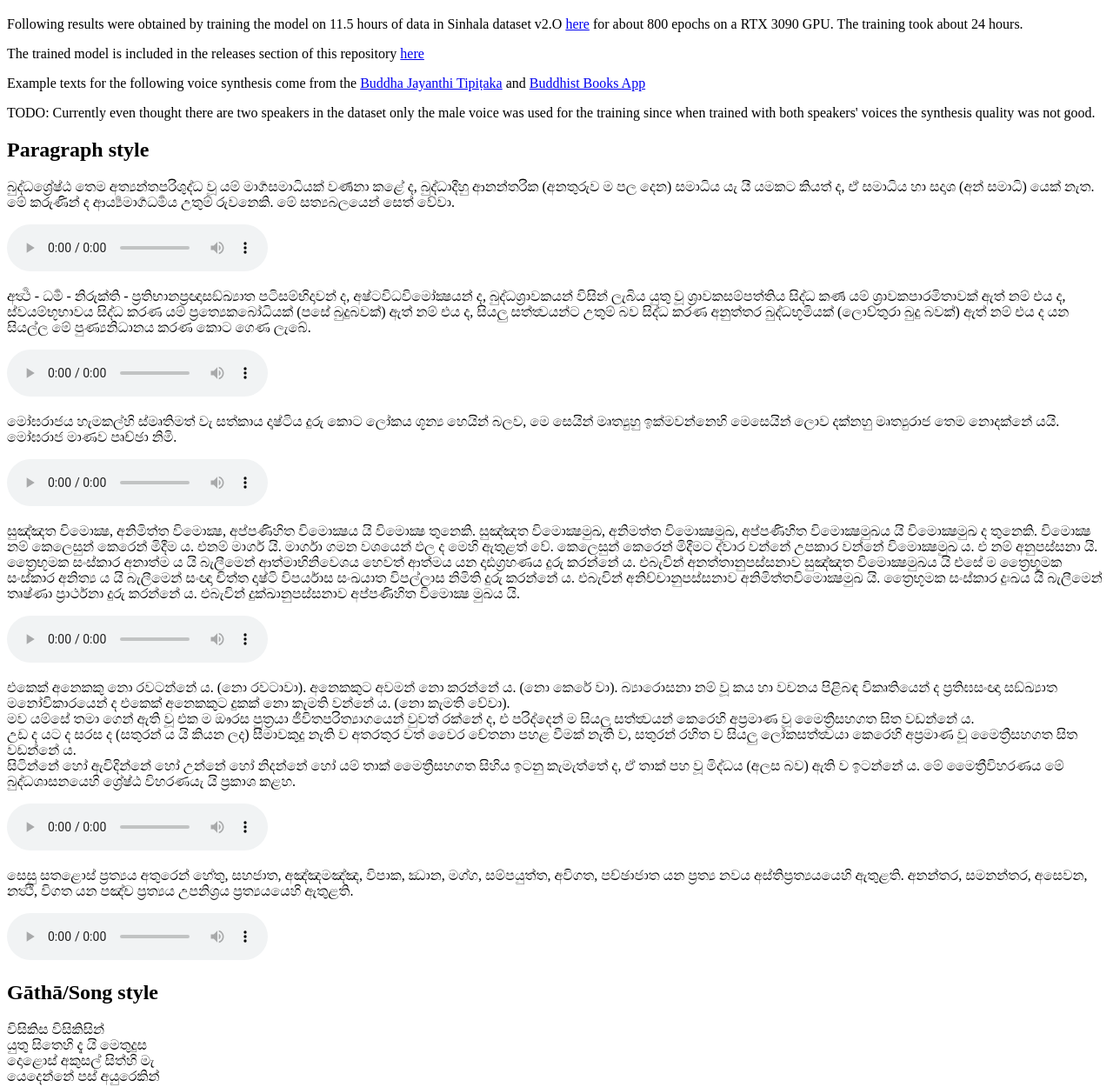
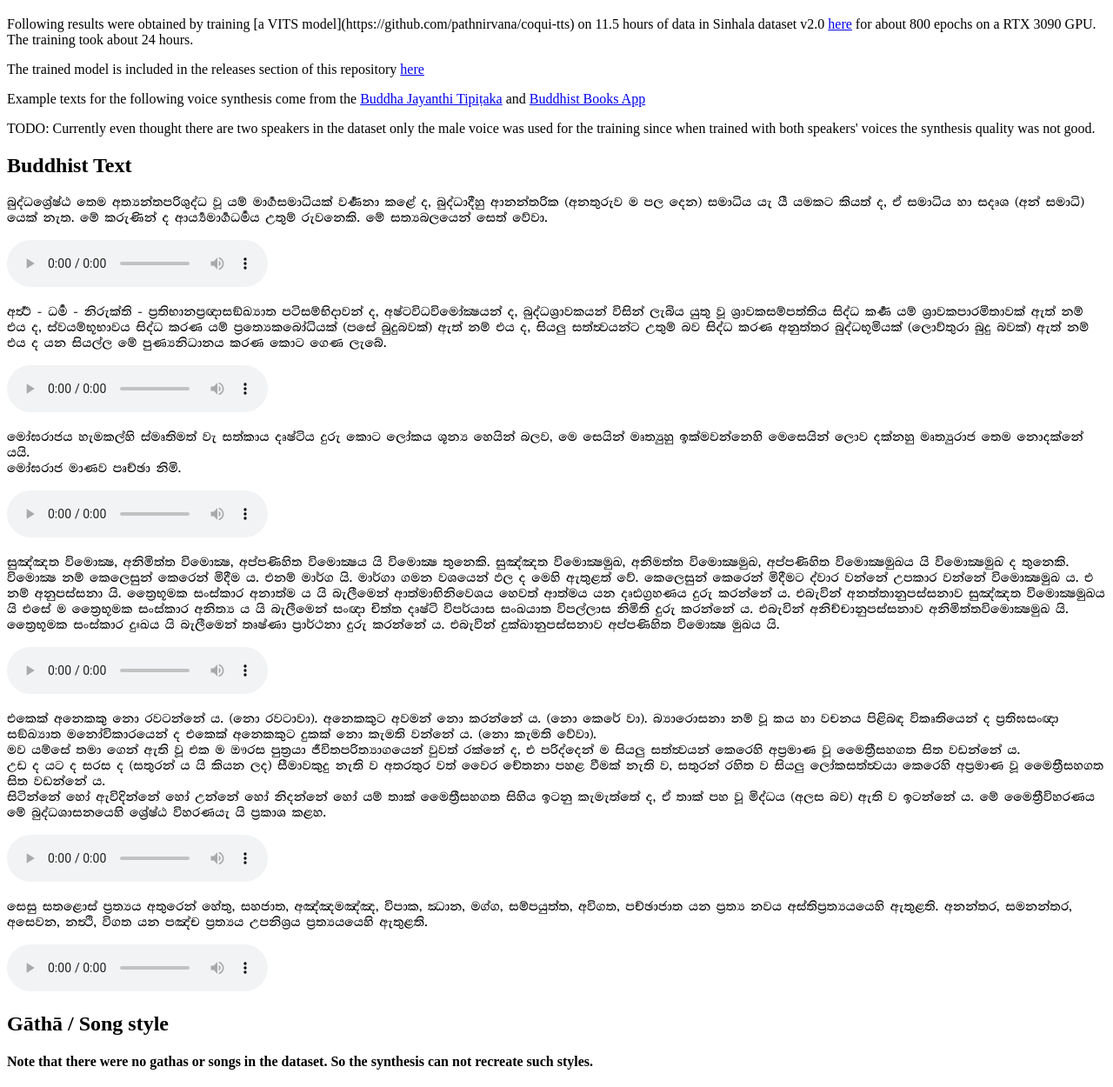
Before and after one commit to pnfo/sinhala-tts-dataset, a website: page docs/index.html in a window 1280 px wide. Shown: the part 61-1311 px from the top of the page at 87% size. Drawn offline with Linux system fonts and the light colour scheme.

Commit message:
adding more docs

```diff
--- a/docs/index.html
+++ b/docs/index.html
@@ -13,6 +13,13 @@
           margin-bottom: 1rem;
         }
       }
+      @font-face {
+        font-family: 'UN-Abhaya';
+        src: url('UN-Abhaya.ttf') format('truetype');
+      }
+      p.sinh {
+        font-family: 'UN-Abhaya', sans-serif;
+      }
     </style>
   </head>
   <body>
@@ -21,53 +28,54 @@
     </header>
     <main>
       <div>
-        <p>Following results were obtained by training the model on 11.5 hours of data in Sinhala dataset v2.O <a href="https://github.com/pnfo/sinhala-tts-dataset/releases">here</a> for about 800 epochs on a RTX 3090 GPU.
+        <p>Following results were obtained by training [a VITS model](https://github.com/pathnirvana/coqui-tts) on 11.5 hours of data in Sinhala dataset v2.0 <a href="https://github.com/pnfo/sinhala-tts-dataset/releases">here</a> for about 800 epochs on a RTX 3090 GPU.
             The training took about 24 hours.</p>
         <p>The trained model is included in the releases section of this repository <a href="https://github.com/pathnirvana/coqui-tts/releases">here</a></p>
         <p>Example texts for the following voice synthesis come from the <a href="https://tipitaka.lk/">Buddha Jayanthi Tipiṭaka</a> and <a href="https://pitaka.lk/books/app-index.html">Buddhist Books App</a></p>
         <p>TODO: Currently even thought there are two speakers in the dataset only the male voice was used for the training since when trained with both speakers' voices the synthesis quality was not good.
       </div>
       <div class="audio-group">
-        <h2>Paragraph style</h2>
-        <p>බුද්ධශ්‍රේෂ්ඨ තෙම අත්‍යන්තපරිශුද්ධ වූ යම් මාර්‍ගසමාධියක් වර්‍ණනා කළේ ද, බුද්ධාදීහු ආනන්තරික (අනතුරුව ම පල දෙන) සමාධිය යැ යී යමකට කියත් ද, ඒ සමාධිය හා සදෘශ (අන් සමාධි) යෙක් නැත. මේ කරුණින් ද ආර්‍ය්‍යමාර්‍ගධර්‍මය උතුම් රුවනෙකි. මේ සත්‍යබලයෙන් සෙත් වේවා.</p>
+        <h2>Buddhist Text</h2>
+        <p class="sinh">බුද්ධශ්‍රේෂ්ඨ තෙම අත්‍යන්තපරිශුද්ධ වූ යම් මාර්‍ගසමාධියක් වර්‍ණනා කළේ ද, බුද්ධාදීහු ආනන්තරික (අනතුරුව ම පල දෙන) සමාධිය යැ යී යමකට කියත් ද, ඒ සමාධිය හා සදෘශ (අන් සමාධි) යෙක් නැත. මේ කරුණින් ද ආර්‍ය්‍යමාර්‍ගධර්‍මය උතුම් රුවනෙකි. මේ සත්‍යබලයෙන් සෙත් වේවා.</p>
         <audio controls>
           <source src="samples/para-1.wav" type="audio/wav">
         </audio>
-        <p>අර්‍ත්‍ථ - ධර්‍ම - නිරුක්ති - ප්‍රතිභානප්‍රඥාසඞ්ඛ්‍යාත පටිසම්භිදාවන් ද, අෂ්ටවිධවිමෝක්‍ෂයන් ද, බුද්ධශ්‍රාවකයන් විසින් ලැබිය යුතු වූ ශ්‍රාවකසම්පත්තිය සිද්ධ කර්‍ණ යම් ශ්‍රාවකපාරමිතාවක් ඇත් නම් එය ද, ස්වයම්භූභාවය සිද්ධ කරණ යම් ප්‍රත්‍යෙකබෝධියක් (පසේ බුදුබවක්) ඇත් නම් එය ද, සියලු සත්ත්‍වයන්ට උතුම් බව සිද්ධ කරණ අනුත්තර බුද්ධභූමියක් (ලොව්තුරා බුදු බවක්) ඇත් නම් එය ද යන සියල්ල මේ පුණ්‍යනිධානය කරණ කොට ගෙණ ලැබේ.</p>
+        <p class="sinh">අර්‍ත්‍ථ - ධර්‍ම - නිරුක්ති - ප්‍රතිභානප්‍රඥාසඞ්ඛ්‍යාත පටිසම්භිදාවන් ද, අෂ්ටවිධවිමෝක්‍ෂයන් ද, බුද්ධශ්‍රාවකයන් විසින් ලැබිය යුතු වූ ශ්‍රාවකසම්පත්තිය සිද්ධ කර්‍ණ යම් ශ්‍රාවකපාරමිතාවක් ඇත් නම් එය ද, ස්වයම්භූභාවය සිද්ධ කරණ යම් ප්‍රත්‍යෙකබෝධියක් (පසේ බුදුබවක්) ඇත් නම් එය ද, සියලු සත්ත්‍වයන්ට උතුම් බව සිද්ධ කරණ අනුත්තර බුද්ධභූමියක් (ලොව්තුරා බුදු බවක්) ඇත් නම් එය ද යන සියල්ල මේ පුණ්‍යනිධානය කරණ කොට ගෙණ ලැබේ.</p>
         <audio controls>
           <source src="samples/para-2.wav" type="audio/wav">
         </audio>
-        <p>මෝඝරාජය හැමකල්හි ස්මෘතිමත් වැ සත්කාය දෘෂ්ටිය දුරු කොට ලෝකය ශූන්‍ය හෙයින් බලව, මෙ සෙයින් මෘත්‍යුහු ඉක්මවන්නෙහි මෙසෙයින් ලොව දක්නහු මෘත්‍යුරාජ තෙම නොදක්නේ යයි.<br>
+        <p class="sinh">මෝඝරාජය හැමකල්හි ස්මෘතිමත් වැ සත්කාය දෘෂ්ටිය දුරු කොට ලෝකය ශූන්‍ය හෙයින් බලව, මෙ සෙයින් මෘත්‍යුහු ඉක්මවන්නෙහි මෙසෙයින් ලොව දක්නහු මෘත්‍යුරාජ තෙම නොදක්නේ යයි.<br>
           මෝඝරාජ මාණව පෘච්ඡා නිමි.</p>
         <audio controls>
             <source src="samples/para-3.wav" type="audio/wav">
         </audio>
-        <p>සුඤ්ඤත විමොක්‍ෂ, අනිමිත්ත විමොක්‍ෂ, අප්පණිහිත විමොක්‍ෂය යි විමොක්‍ෂ තුනෙකි. සුඤ්ඤත විමොක්‍ෂමුඛ, අනිමත්ත විමොක්‍ෂමුඛ, අප්පණිහිත විමොක්‍ෂමුඛය යි විමොක්‍ෂමුඛ ද තුනෙකි. විමොක්‍ෂ නම් කෙලෙසුන් කෙරෙන් මිදීම ය. එනම් මාර්ග යි. මාර්ගා ගමන වශයෙන් ඵල ද මෙහි ඇතුළත් වේ. කෙලෙසුන් කෙරෙන් මිදීමට ද්වාර වන්නේ උපකාර වන්නේ විමොක්‍ෂමුඛ ය. එ නම් අනුපස්සනා යි. ත්‍රෛභූමක සංස්කාර අනාත්ම ය යි බැලීමෙන් ආත්මාභිනිවෙශය හෙවත් ආත්මය යන දෘඪග්‍රහණය දුරු කරන්නේ ය. එබැවින් අනත්තානුපස්සනාව සුඤ්ඤත විමොක්‍ෂමුඛය යි එසේ ම ත්‍රෛභූමක සංස්කාර අනිත්‍ය ය යි බැලීමෙන් සංඥා චිත්ත දෘෂ්ටි විපර්යාස සංඛයාත විපල්ලාස නිමිති දුරු කරන්නේ ය. එබැවින් අනිච්චානුපස්සනාව අනිමිත්තවිමොක්‍ෂමුඛ යි. ත්‍රෛභූමක සංස්කාර දුඃඛය යි බැලීමෙන් තෘෂ්ණා ප්‍රාර්ථනා දුරු කරන්නේ ය. එබැවින් දුක්ඛානුපස්සනාව අප්පණිහිත විමොක්‍ෂ මුඛය යි.</p>
+        <p class="sinh">සුඤ්ඤත විමොක්‍ෂ, අනිමිත්ත විමොක්‍ෂ, අප්පණිහිත විමොක්‍ෂය යි විමොක්‍ෂ තුනෙකි. සුඤ්ඤත විමොක්‍ෂමුඛ, අනිමත්ත විමොක්‍ෂමුඛ, අප්පණිහිත විමොක්‍ෂමුඛය යි විමොක්‍ෂමුඛ ද තුනෙකි. විමොක්‍ෂ නම් කෙලෙසුන් කෙරෙන් මිදීම ය. එනම් මාර්ග යි. මාර්ගා ගමන වශයෙන් ඵල ද මෙහි ඇතුළත් වේ. කෙලෙසුන් කෙරෙන් මිදීමට ද්වාර වන්නේ උපකාර වන්නේ විමොක්‍ෂමුඛ ය. එ නම් අනුපස්සනා යි. ත්‍රෛභූමක සංස්කාර අනාත්ම ය යි බැලීමෙන් ආත්මාභිනිවෙශය හෙවත් ආත්මය යන දෘඪග්‍රහණය දුරු කරන්නේ ය. එබැවින් අනත්තානුපස්සනාව සුඤ්ඤත විමොක්‍ෂමුඛය යි එසේ ම ත්‍රෛභූමක සංස්කාර අනිත්‍ය ය යි බැලීමෙන් සංඥා චිත්ත දෘෂ්ටි විපර්යාස සංඛයාත විපල්ලාස නිමිති දුරු කරන්නේ ය. එබැවින් අනිච්චානුපස්සනාව අනිමිත්තවිමොක්‍ෂමුඛ යි. ත්‍රෛභූමක සංස්කාර දුඃඛය යි බැලීමෙන් තෘෂ්ණා ප්‍රාර්ථනා දුරු කරන්නේ ය. එබැවින් දුක්ඛානුපස්සනාව අප්පණිහිත විමොක්‍ෂ මුඛය යි.</p>
         <audio controls>
             <source src="samples/para-4.wav" type="audio/wav">
         </audio>
-        <p>එකෙක් අනෙකකු නො රවටන්නේ ය. (නො රවටාවා). අනෙකකුට අවමන් නො කරන්නේ ය. (නො කෙරේ වා). බ්‍යාරොසනා නම් වූ කය හා වචනය පිළිබඳ විකෘතියෙන් ද ප්‍රතිඝසංඥා සඞ්ඛ්‍යාත මනෝවිකාරයෙන් ද එකෙක් අනෙකකුට දුකක් නො කැමති වන්නේ ය. (නො කැමති වේවා).<br>
+        <p class="sinh">එකෙක් අනෙකකු නො රවටන්නේ ය. (නො රවටාවා). අනෙකකුට අවමන් නො කරන්නේ ය. (නො කෙරේ වා). බ්‍යාරොසනා නම් වූ කය හා වචනය පිළිබඳ විකෘතියෙන් ද ප්‍රතිඝසංඥා සඞ්ඛ්‍යාත මනෝවිකාරයෙන් ද එකෙක් අනෙකකුට දුකක් නො කැමති වන්නේ ය. (නො කැමති වේවා).<br>
           මව යම්සේ තමා ගෙන් ඇති වූ එක ම ඖරස පුත්‍රයා ජීවිතපරිත්‍යාගයෙන් වුවත් රක්නේ ද, එ පරිද්දෙන් ම සියලු සත්ත්‍වයන් කෙරෙහි අප්‍රමාණ වූ මෛත්‍රීසහගත සිත වඩන්නේ ය.<br>
           උඩ ද යට ද සරස ද (සතුරන් ය යි කියන ලද) සීමාවකුදු නැති ව අතරතුර වත් වෛර චේතනා පහළ වීමක් නැති ව, සතුරන් රහිත ව සියලු ලෝකසත්ත්‍වයා කෙරෙහි අප්‍රමාණ වූ මෛත්‍රීසහගත සිත වඩන්නේ ය.<br>
           සිටින්නේ හෝ ඇවිදින්නේ හෝ උන්නේ හෝ නිදන්නේ හෝ යම් තාක් මෛත්‍රීසහගත සිහිය ඉටනු කැමැත්තේ ද, ඒ තාක් පහ වූ මිද්ධය (අලස බව) ඇති ව ඉටන්නේ ය. මේ මෛත්‍රීවිහරණය මේ බුද්ධශාසනයෙහි ශ්‍රේෂ්ඨ විහරණයැ යි ප්‍රකාශ කළහ.</p>
         <audio controls>
             <source src="samples/para-5.wav" type="audio/wav">
         </audio>
-        <p>සෙසු සතළොස් ප්‍රත්‍යය අතුරෙන් හේතු, සහජාත, අඤ්ඤමඤ්ඤ, විපාක, ඣාන, මග්ග, සම්පයුත්ත, අවිගත, පච්ඡාජාත යන ප්‍රත්‍ය නවය අස්තිප්‍රත්‍යයයෙහි ඇතුළති. අනන්තර, සමනන්තර, අසෙවන, නත්‍ථි, විගත යන පඤ්ච ප්‍රත්‍යය උපනිශ්‍රය ප්‍රත්‍යයයෙහි ඇතුළති.</p>
+        <p class="sinh">සෙසු සතළොස් ප්‍රත්‍යය අතුරෙන් හේතු, සහජාත, අඤ්ඤමඤ්ඤ, විපාක, ඣාන, මග්ග, සම්පයුත්ත, අවිගත, පච්ඡාජාත යන ප්‍රත්‍ය නවය අස්තිප්‍රත්‍යයයෙහි ඇතුළති. අනන්තර, සමනන්තර, අසෙවන, නත්‍ථි, විගත යන පඤ්ච ප්‍රත්‍යය උපනිශ්‍රය ප්‍රත්‍යයයෙහි ඇතුළති.</p>
         <audio controls>
           <source src="samples/para-6.wav" type="audio/wav">
       </audio>
       </div>
       <div class="audio-group">
-        <h2>Gāthā/Song style</h2>
-        <p>විසිකිස විසිකිසින්<br>
+        <h2>Gāthā / Song style</h2>
+        <h4>Note that there were no gathas or songs in the dataset. So the synthesis can not recreate such styles.</h4>
+        <p class="sinh">විසිකිස විසිකිසින්<br>
           යුතු සිතෙහි දැ යි මෙතුදුස<br>
           දොළොස් අකුසල් සිත්හි මැ<br>
           යෙදෙන්නේ පස් අයුරෙකින්</p>
         <audio controls>
           <source src="samples/gatha-1.wav" type="audio/wav">
         </audio>
-        <p>හිත මිතුරන් මා හැර ගිය දවසේ...<br>
+        <p class="sinh">හිත මිතුරන් මා හැර ගිය දවසේ...<br>
           ලොව ම එරෙහි වී තනිවුණු මොහොතේ...<br>
           ඔබේ පැලේ නැත දොරගුළුලන්නේ...<br>
           ඔබේ සෙනේ ගඟ නැත වියැලෙන්නේ...<br>
@@ -80,7 +88,7 @@
             <source src="samples/gatha-2.wav" type="audio/wav">
         </audio>
         <p>Following is a Pali gatha. The model was not trained on Pali sentences, but manages to do a decent job in synthesis.</p>
-        <p>“ඉති තෙකාලිකා ධම්මා කාලමුත්තා ච සම්භවා<br>
+        <p class="sinh">“ඉති තෙකාලිකා ධම්මා කාලමුත්තා ච සම්භවා<br>
           අජ්ඣත්තං ච බහිද්ධා ච සංඛතා සංඛතා තථා<br>
           පඤ්ඤත්ති නාමරූපානං වසේන තිවිධා ඨීතා<br>
           පච්චයා නාම පට්ඨානේ චතුවීසති සබ්බථා.”</p>
@@ -91,16 +99,16 @@
 
       <div class="audio-group">
         <h2>Normal Sinhala</h2>
-        <p>ඉතින් දිනක් බරණැස් රජ්ජුරුවෝ රාත්‍රී කාලයේ අප්‍රසිද්ධ ව වෙස්වලාගෙන තමන් ගේ නුවර පරීක්ෂා කිරීම පිණිස පිටත් වුනා. නුවර පරීක්ෂා කරමින් ඇන අතරතුර පංචපාපාගේ නිවස ඇති දිසාවටත් පැමිණුනා. පංචපාපාත් තමන් ගේ සොහොයුරු සොහොයුරියන් සමඟ කෙළිදෙලෙන් කාලය ගත කරමින් තමයි සිටියේ. ඇය එකවර ම නො දැන ගොස් රජතුමා ගේ අතින් ඇල්ලුවා. ඒ ස්පර්ශයත් සමඟ ම දිව්‍යමය ස්පර්ශයක් ලැබූ කෙනෙක් මෙන් රජතුමාට ප්‍රකෘති ස්වරූපයෙන් සිටින්නට නො හැකි වුනා. ඒ කුමාරිකාව ගැන දැඩි කැමැත්තක් ඇති වුනා.</p>
+        <p class="sinh">ඉතින් දිනක් බරණැස් රජ්ජුරුවෝ රාත්‍රී කාලයේ අප්‍රසිද්ධ ව වෙස්වලාගෙන තමන් ගේ නුවර පරීක්ෂා කිරීම පිණිස පිටත් වුනා. නුවර පරීක්ෂා කරමින් ඇන අතරතුර පංචපාපාගේ නිවස ඇති දිසාවටත් පැමිණුනා. පංචපාපාත් තමන් ගේ සොහොයුරු සොහොයුරියන් සමඟ කෙළිදෙලෙන් කාලය ගත කරමින් තමයි සිටියේ. ඇය එකවර ම නො දැන ගොස් රජතුමා ගේ අතින් ඇල්ලුවා. ඒ ස්පර්ශයත් සමඟ ම දිව්‍යමය ස්පර්ශයක් ලැබූ කෙනෙක් මෙන් රජතුමාට ප්‍රකෘති ස්වරූපයෙන් සිටින්නට නො හැකි වුනා. ඒ කුමාරිකාව ගැන දැඩි කැමැත්තක් ඇති වුනා.</p>
         <audio controls>
           <source src="samples/normal-1.wav" type="audio/wav">
         </audio>
-        <p>ප්‍රාණය හා සමාන ව තමන්ට අනුකම්පා කරන, බොහෝ දවසක් එකට වාසය කළ පුරුෂයන් ව පවා, අවස්ථාවක් ලැබුණොත් මැඩපවත්වනවා. අතහැර දමනවා. එම නිසා ස්ත්‍රීන් ව විශ්වාස නො කළ යුතු යි.<br>
+        <p class="sinh">ප්‍රාණය හා සමාන ව තමන්ට අනුකම්පා කරන, බොහෝ දවසක් එකට වාසය කළ පුරුෂයන් ව පවා, අවස්ථාවක් ලැබුණොත් මැඩපවත්වනවා. අතහැර දමනවා. එම නිසා ස්ත්‍රීන් ව විශ්වාස නො කළ යුතු යි.<br>
           මේ ස්ත්‍රීන් ගේ සිත අත්තක් අල්ලාගෙන තවත් අත්තක් අල්ලන වඳුරන් වගෙ යි. සුළඟින් සෙළවෙන අතුපතර වගෙයි. උස් පහත් භේදයක් නො මැති ව වැටෙන ගස් සෙවන වගේ ස්ත්‍රීන් ගේ සිත එක තැනක පිහිටන්නේ නෑ. ඒ වගේ ම ස්ත්‍රීන් ට තිබෙන්නේ, වහා පෙරලෙන කරත්ත රෝදයක් වගේ නොයෙක් අරමුණු වලට පෙරළෙන සිතක්.</p>
         <audio controls>
           <source src="samples/normal-2.wav" type="audio/wav">
         </audio>
-        <p>පොලිස් වෙස් ගෙන නිවෙස්වලට බලහත්කාරයෙන් ඇතුළු වී නිවැසියන්ට පහර දී දේපොළ කොල්ලකන කල්ලියක මහ මොළකරුවන පාදුක්කේ 'ගල් ඔළුවා' නමැති අපරාද කල්ලි සාමාජිකයා ඇතුළු සැකකරුවන් දහදෙනෙක් පොලීසිය විසින් අත්අඩංගුවට ගෙන තිබේ.</p>
+        <p class="sinh">පොලිස් වෙස් ගෙන නිවෙස්වලට බලහත්කාරයෙන් ඇතුළු වී නිවැසියන්ට පහර දී දේපොළ කොල්ලකන කල්ලියක මහ මොළකරුවන පාදුක්කේ 'ගල් ඔළුවා' නමැති අපරාද කල්ලි සාමාජිකයා ඇතුළු සැකකරුවන් දහදෙනෙක් පොලීසිය විසින් අත්අඩංගුවට ගෙන තිබේ.</p>
         <audio controls>
           <source src="samples/normal-3.wav" type="audio/wav">
         </audio>
```
Also changed, not shown: README.md, docs/UN-Abhaya.ttf (added).
